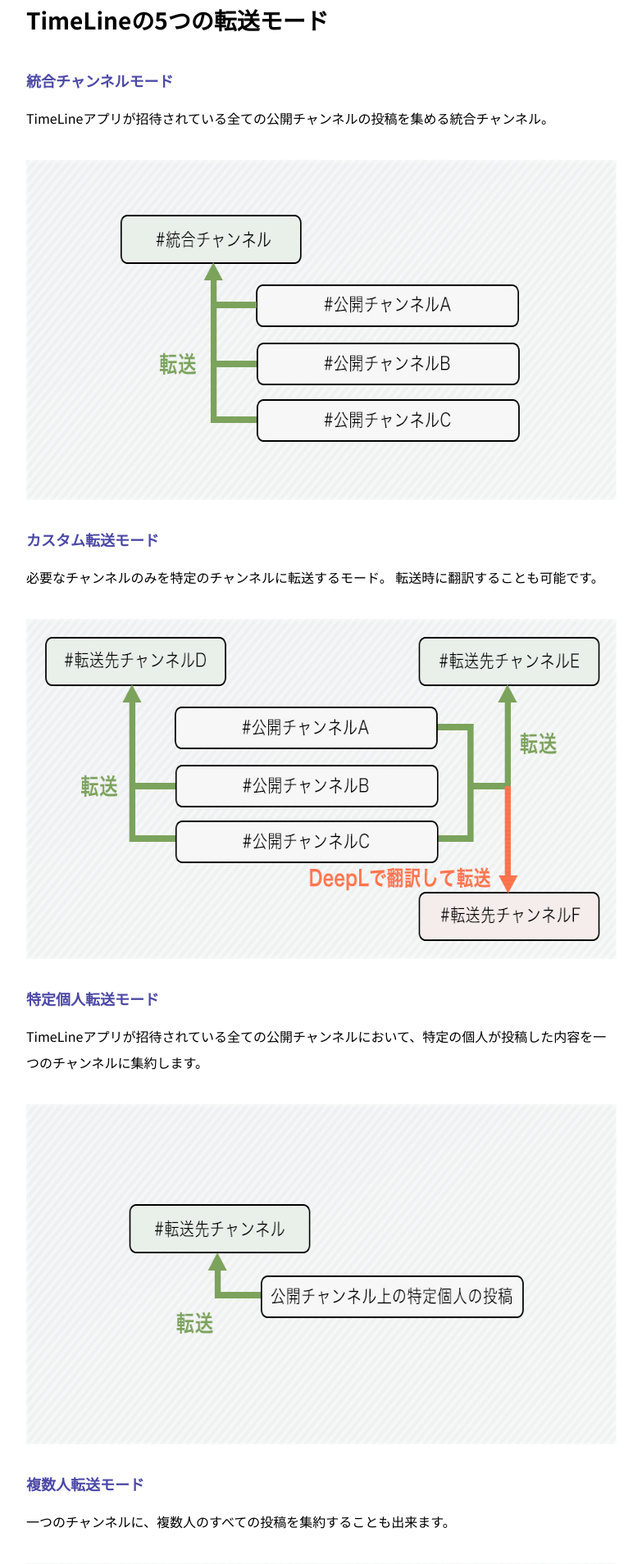
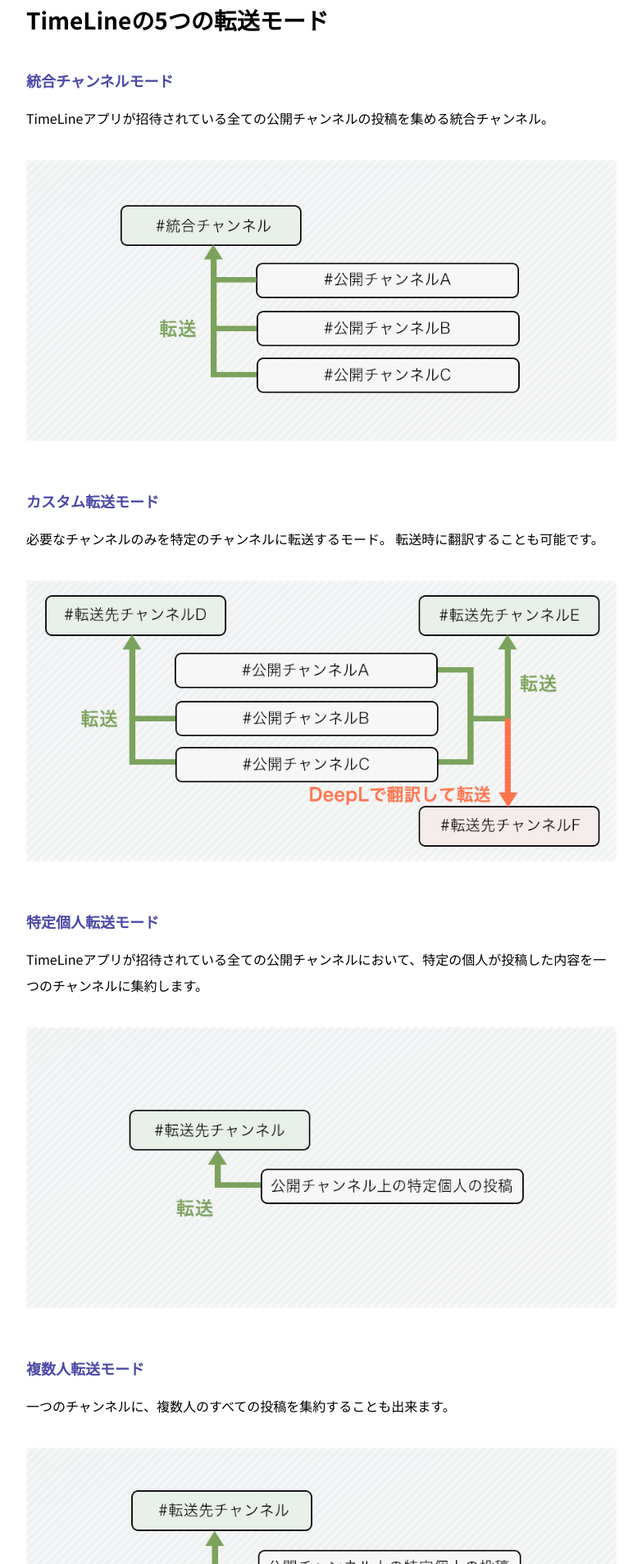
Before and after one commit to leaveanest/functions, a PHP site: page /products/timeline/ in a window 1280 px wide. Shown: the part 2983-4891 px from the top of the page at 82% size, without its empty margins (248-1031 px from the left). Run offline with PHP 8.4, Linux system fonts and the light colour scheme.

Commit message:
TimeLineページ更新

```diff
--- a/css/base.css
+++ b/css/base.css
@@ -84,6 +84,13 @@ picture img {
     height: auto;
 }
 
+p.tl-img,.tl-img img {
+    width: 100%;
+    height: auto;
+    margin-bottom: 30px;
+}
+
+
 /* ---------------------------------------------
 *   <hr> tag as anchor target
 --------------------------------------------- */
--- a/products/timeline/index.html
+++ b/products/timeline/index.html
@@ -290,20 +290,20 @@
                             <div class="c-cassette-3__txt">
                                 <h3 class="c-ttl-5">統合チャンネルモード</h3>
                                 <p class="c-txt-1 mgb-pc--35">TimeLineアプリが招待されている全ての公開チャンネルの投稿を集める統合チャンネル。</p>
-                                <p class="mgb-pc--35"><img src="https://functions.lne.st/img/products/timeline/timeline-mode1.jpg" alt="統合チャンネルモード図" width="871" height="415" /></p>
+                                <p class="tl-img"><img src="https://functions.lne.st/img/products/timeline/timeline-mode1.jpg" alt="統合チャンネルモード図" width="871" height="415" /></p>
                                 <h3 class="c-ttl-5">カスタム転送モード</h3>
                                 <p class="c-txt-1 mgb-pc--35">必要なチャンネルのみを特定のチャンネルに転送するモード。
                                     転送時に翻訳することも可能です。</p>
-                                <p class="mgb-pc--35"><img src="https://functions.lne.st/img/products/timeline/timeline-mode2.jpg" alt="カスタム転送モード図" width="871" height="415" /></p>
+                                <p class="tl-img"><img src="https://functions.lne.st/img/products/timeline/timeline-mode2.jpg" alt="カスタム転送モード図" width="871" height="415" /></p>
                                 <h3 class="c-ttl-5">特定個人転送モード</h3>
                                 <p class="c-txt-1 mgb-pc--35">TimeLineアプリが招待されている全ての公開チャンネルにおいて、特定の個人が投稿した内容を一つのチャンネルに集約します。</p>
-                                <p class="mgb-pc--35"><img src="https://functions.lne.st/img/products/timeline/timeline-mode3.jpg" alt="特定個人転送モード図" width="871" height="415" /></p>
+                                <p class="tl-img"><img src="https://functions.lne.st/img/products/timeline/timeline-mode3.jpg" alt="特定個人転送モード図" width="871" height="415" /></p>
                                 <h3 class="c-ttl-5">複数人転送モード</h3>
                                 <p class="c-txt-1 mgb-pc--35">一つのチャンネルに、複数人のすべての投稿を集約することも出来ます。</p>
-                                <p class="mgb-pc--35"><img src="https://functions.lne.st/img/products/timeline/timeline-mode4.jpg" alt="複数人転送モード図" width="871" height="415" /></p>
+                                <p class="tl-img"><img src="https://functions.lne.st/img/products/timeline/timeline-mode4.jpg" alt="複数人転送モード図" width="871" height="415" /></p>
                                 <h3 class="c-ttl-5">キーワード転送モード</h3>
                                 <p class="c-txt-1 mgb-pc--35">指定したキーワードに関する投稿を特定のチャンネルに転送することができます。</p>
-                                <p class="mgb-pc--35"><img src="https://functions.lne.st/img/products/timeline/timeline-mode5.jpg" alt="キーワード転送モード図" width="871" height="415" /></p>
+                                <p class="tl-img"><img src="https://functions.lne.st/img/products/timeline/timeline-mode5.jpg" alt="キーワード転送モード図" width="871" height="415" /></p>
                             </div>
                         </div>
                     </section>
```
